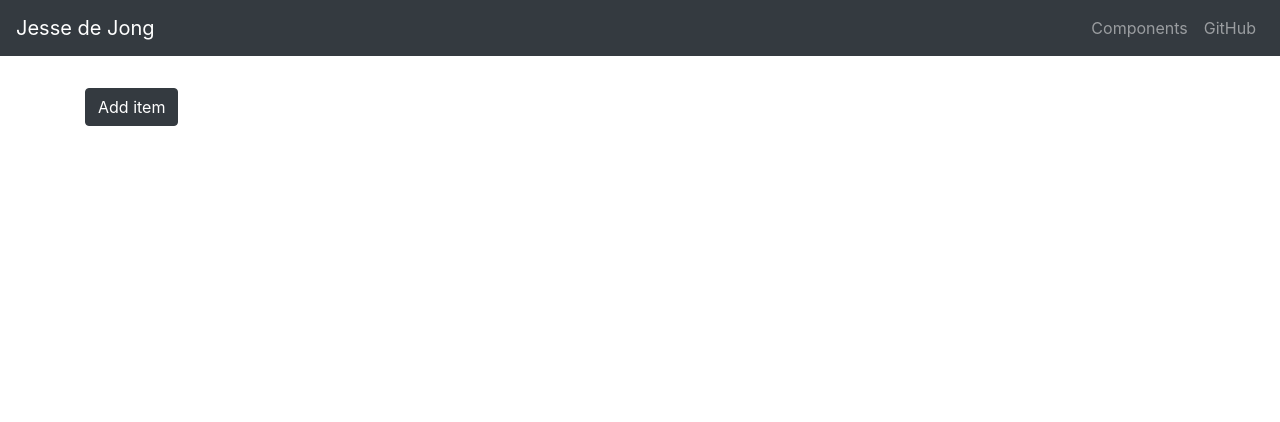
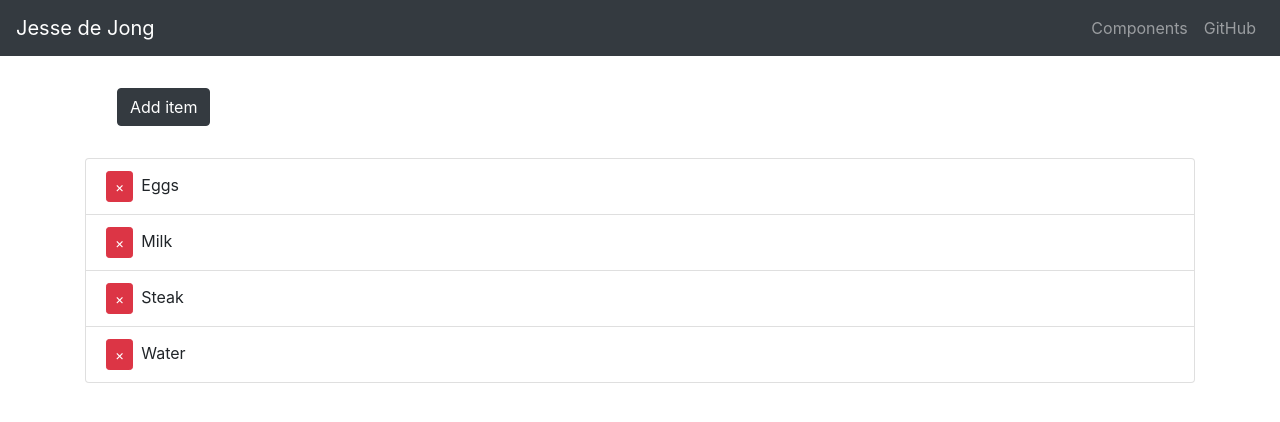
Before and after one commit to JessedeJong/mernstack-project, a React (Create React App) app in the folder client/: page / in a window 1280 px wide. Shown: the top 422 px of the page. Built offline with nearby package versions, Linux system fonts and the light colour scheme.

Commit message:
Added itemlist and delete function the list items

```diff
--- a/client/src/components/Shoppinglist.js
+++ b/client/src/components/Shoppinglist.js
@@ -23,7 +23,7 @@ class Shoppinglist extends Component {
             <Container>
                 <Button
                     color="dark"
-                    style={{marginTop: '2rem'}}
+                    style={{margin: '2rem'}}
                     onClick={ () => {
                         const name = prompt('Enter item');
                         if( name ) {
@@ -33,6 +33,30 @@ class Shoppinglist extends Component {
                         }
                     }}
                 >Add item</Button>
+
+                <ListGroup>
+                    <TransitionGroup className="shopping-list">
+                        { items.map(({ id, name }) => (
+                            <CSSTransition key={id} timeout={500} classNames="fade">
+                                <ListGroupItem>
+                                    <Button
+                                        className="remove-btn"
+                                        color="danger"
+                                        size="sm"
+                                        onClick={ () => {
+                                            this.setState( state => ({
+                                                items: state.items.filter(item => item.id !== id)
+                                            }));
+                                        }}
+                                    >
+                                        &times;
+                                    </Button>
+                                    { name }
+                                </ListGroupItem>
+                            </CSSTransition>
+                        ))}
+                    </TransitionGroup>
+                </ListGroup>
             </Container>
         );
     }
--- a/client/src/css/import.js
+++ b/client/src/css/import.js
@@ -3,3 +3,4 @@ import 'bootstrap/dist/css/bootstrap.min.css';
 
 // Import stylesheets
 import './stylesheets/navigation.css';
+import './stylesheets/itemlist.css';
--- /dev/null
+++ b/client/src/css/stylesheets/itemlist.css
@@ -0,0 +1,21 @@
+.remove-btn {
+    margin-right: 0.5rem;
+}
+
+.fade-enter {
+    opacity: 0.01;
+}
+
+.fade-enter-active {
+    opacity: 1;
+    transition: opacity 1000ms ease-in;
+}
+
+.fade-exit {
+    opacity: 1;
+}
+
+.fade-exit-active {
+    opacity: 0.01;
+    transition: opacity 1000ms ease-in;
+}
```
